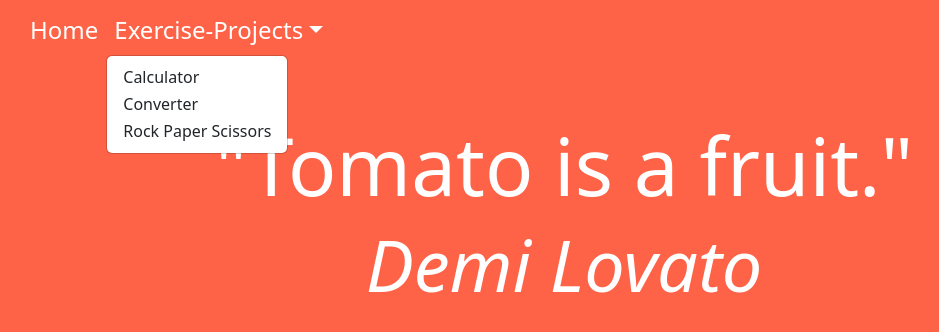
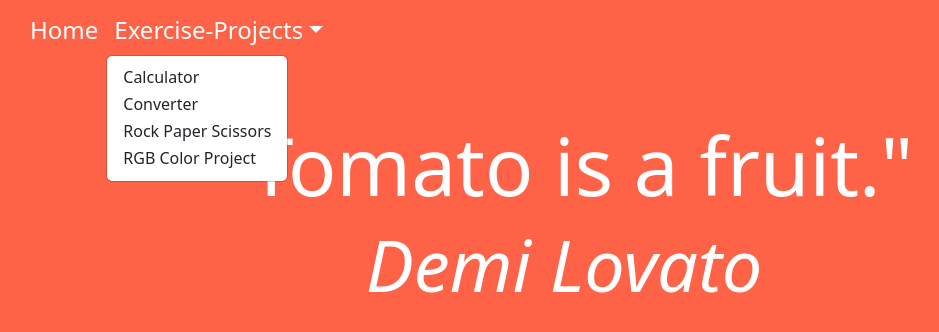
Before and after one commit to tarantino19/KodeGo-JS-Exercises, a plain HTML site: page index.html in a window 1280 px wide. Both pictures are taken after a click on the button "Exercise-Projects". Shown: the whole page, without its empty margins (76-1015 px from the left). Drawn offline with nearby package versions, Linux system fonts and the light colour scheme.

Commit message:
Update index.html

```diff
--- a/index.html
+++ b/index.html
@@ -43,6 +43,13 @@
                                          <li>
                                             <a href="https://tarantino19.github.io/rpstomato/" class="dropdown-item">Rock Paper Scissors</a>
                                          </li>
+                                           <li>
+                                            <a href="  https://rgbparty.vercel.app/" class="dropdown-item">RGB Color Project</a>
+                                         </li>
+
+
+
+
                              </ul>
                         </li>
                     </ul>
```
